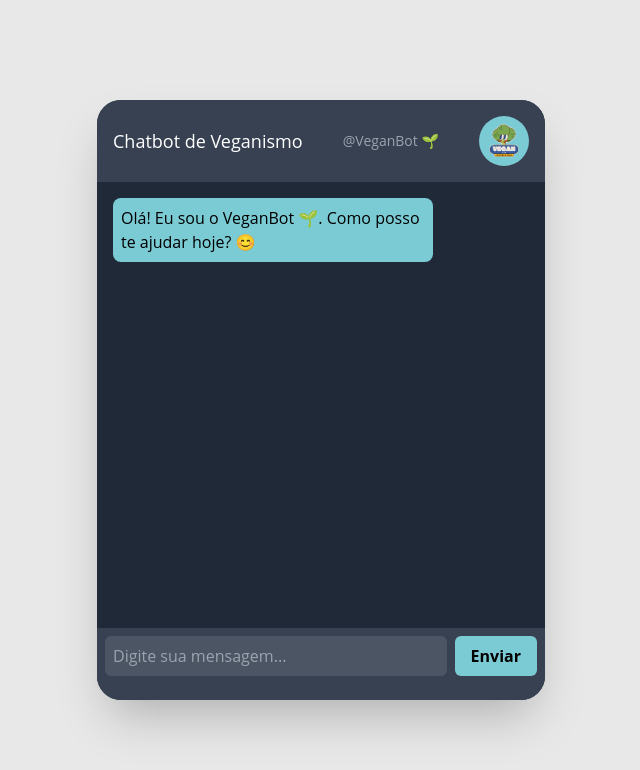
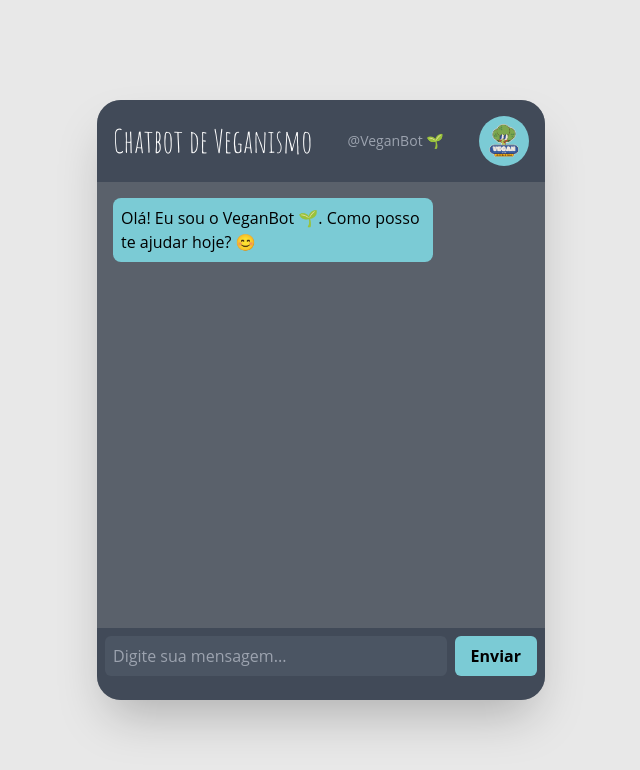
Before and after one commit to millenxs/veganbot-node, a React (Vite) app: page / in a window 1280 px wide. Shown: the top 770 px of the page, without its empty margins (319-959 px from the left). Built offline with nearby package versions, Linux system fonts and the light colour scheme.

Commit message:
add font

```diff
--- a/src/components/ChatBot.jsx
+++ b/src/components/ChatBot.jsx
@@ -45,9 +45,9 @@ const ChatBot = () => {
 
   return (
     <div className="min-h-screen flex items-center justify-center">
-      <div className="bg-gray-800 rounded-3xl shadow-2xl w-full max-w-md h-[600px] flex flex-col overflow-hidden">
-        <div className="bg-gray-700 p-4 flex justify-between items-center">
-          <div className="text-white text-lg">Chatbot de Veganismo</div>
+      <div className="bg-gray-800/70 rounded-3xl shadow-2xl w-full max-w-md h-[600px] flex flex-col overflow-hidden ">
+        <div className="bg-gray-700/70 p-4 flex justify-between items-center ">
+          <div className="title text-white text-lg">Chatbot de Veganismo</div>
           <h2 className="text-gray-400 text-sm">@VeganBot 🌱</h2>
           <figure className="avatar">
             <img src="../public/BOT.png" width="50" height="50" className="rounded-full" />
@@ -72,7 +72,7 @@ const ChatBot = () => {
         </div>
 
 
-        <div className="bg-gray-700 p-2 flex">
+        <div className="bg-gray-700/70  p-2 flex">
           <input
 		  type="text"
             placeholder="Digite sua mensagem..."
--- a/src/index.css
+++ b/src/index.css
@@ -1,3 +1,5 @@
+@import url('https://fonts.googleapis.com/css2?family=Amatic+SC:wght@400;700&display=swap');
+
 body {
 	background: #e8e8e8;
 	background-size: cover;
@@ -53,6 +55,9 @@ body {
 	color: #000;
   }
 
-  .container {
-	height: 500px;
-  }
+.title {
+	font-family: "Amatic SC", sans-serif;
+	font-weight: 400;
+	font-style: normal;
+	font-size: 32px;
+}
```
